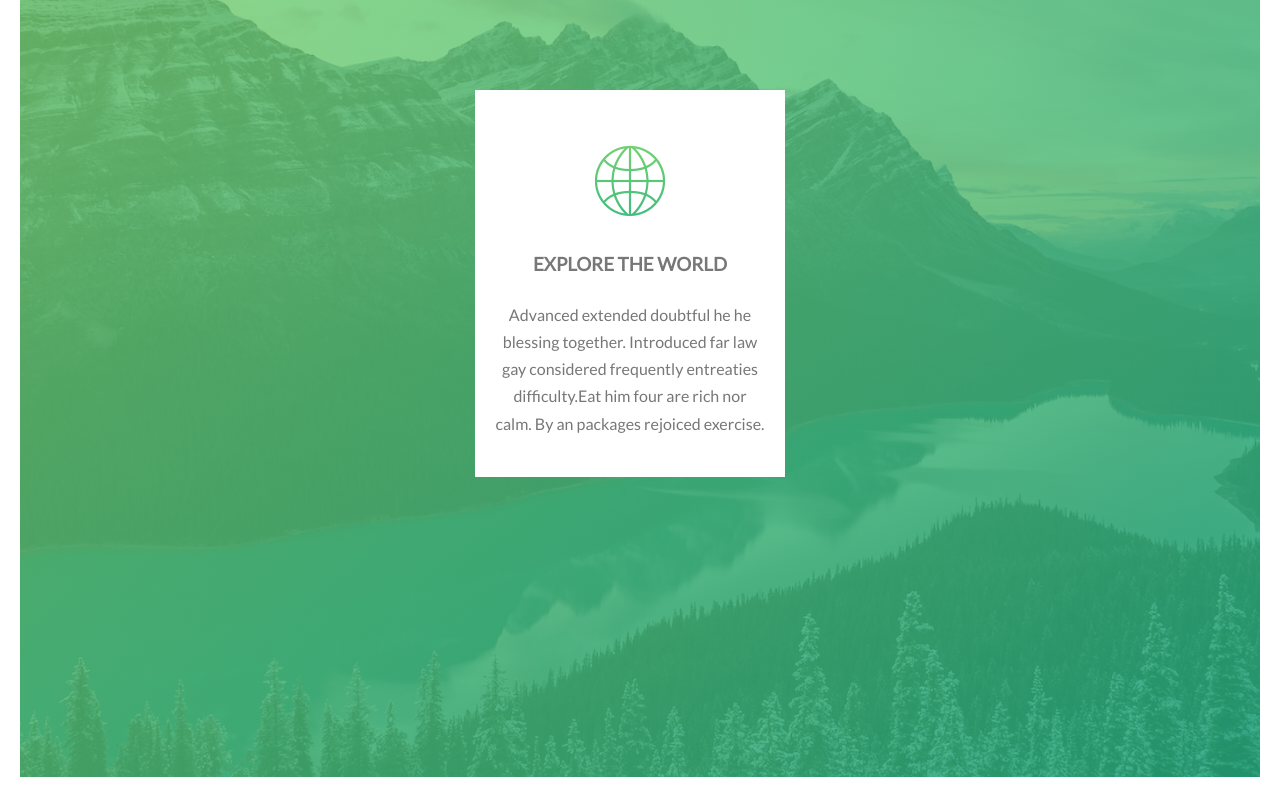
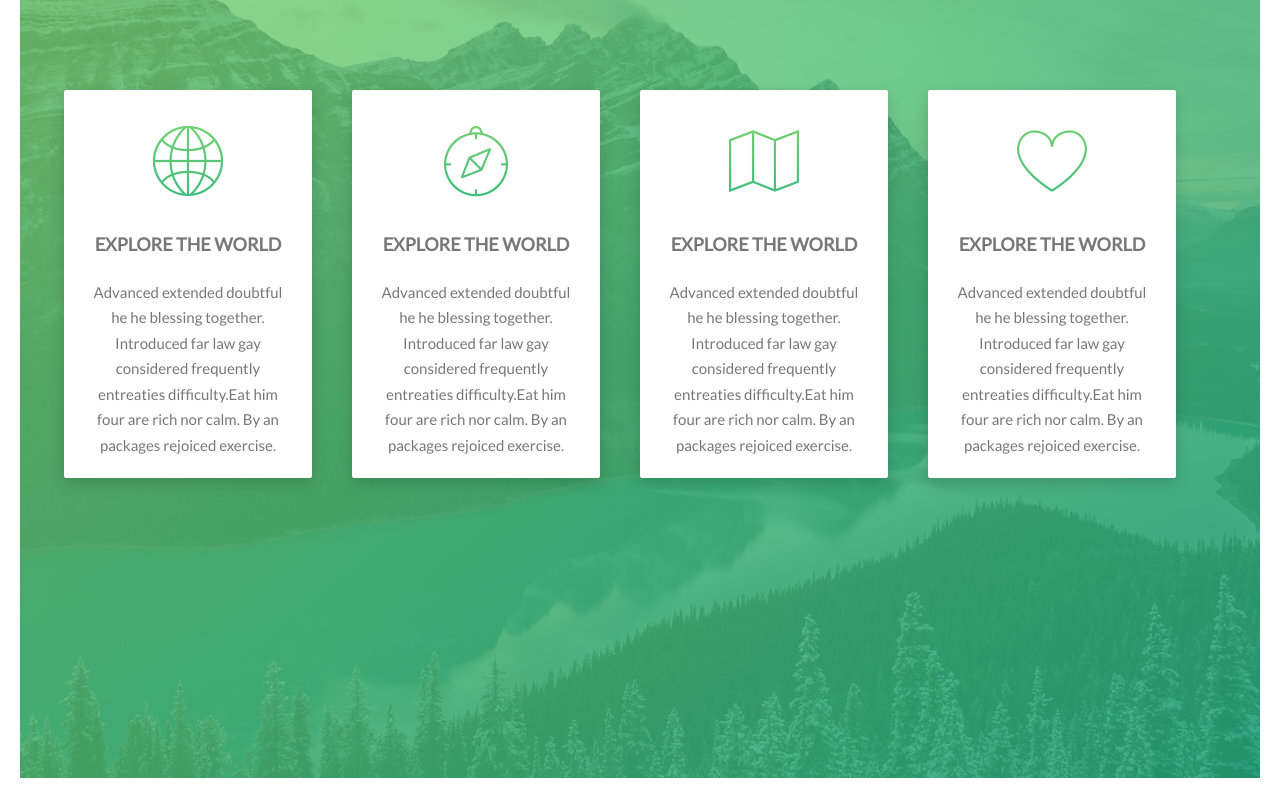
Before and after one commit to iddimsangi/css-tours, a website: page index.html in a window 1280 px wide. Shown: the part 1950-2748 px from the top of the page. Drawn offline with Linux system fonts and the light colour scheme.

Commit message:
improve: add more cards

```diff
--- a/index.html
+++ b/index.html
@@ -72,6 +72,34 @@
           nor calm. By an packages rejoiced exercise.
         </p>
       </div>
+
+      <div class="section-feature-box">
+        <i class="section-feature-box--icon icon-basic-compass"> </i>
+        <h3>Explore the world</h3>
+        <p>
+          Advanced extended doubtful he he blessing together. Introduced far law
+          gay considered frequently entreaties difficulty.Eat him four are rich
+          nor calm. By an packages rejoiced exercise.
+        </p>
+      </div>
+      <div class="section-feature-box">
+        <i class="section-feature-box--icon icon-basic-map"> </i>
+        <h3>Explore the world</h3>
+        <p>
+          Advanced extended doubtful he he blessing together. Introduced far law
+          gay considered frequently entreaties difficulty.Eat him four are rich
+          nor calm. By an packages rejoiced exercise.
+        </p>
+      </div>
+      <div class="section-feature-box">
+        <i class="section-feature-box--icon icon-basic-heart"> </i>
+        <h3>Explore the world</h3>
+        <p>
+          Advanced extended doubtful he he blessing together. Introduced far law
+          gay considered frequently entreaties difficulty.Eat him four are rich
+          nor calm. By an packages rejoiced exercise.
+        </p>
+      </div>
     </section>
   </body>
 </html>
--- a/sass/layout/_feature.scss
+++ b/sass/layout/_feature.scss
@@ -13,10 +13,12 @@
 
   &-box {
     background-color: #fff;
-    width: 25%;
-    padding: 4rem 2rem;
+    width: 20%;
+    padding: 2rem 2rem;
     text-align: center;
-    margin-right: 2rem;
+    margin-right: 4rem;
+    box-shadow: rgba(0, 0, 0, 0.15) 0px 5px 15px 0px;
+    border-radius: 2px;
     &--icon {
       font-size: 7rem;
       display: inline-block;
@@ -27,6 +29,10 @@
     h3 {
       text-transform: uppercase;
       margin-bottom: 2rem;
+      font-size: 1.8rem;
+    }
+    p {
+      font-size: 1.5rem;
     }
   }
 }
```
Also changed, not shown: css/style.css.
